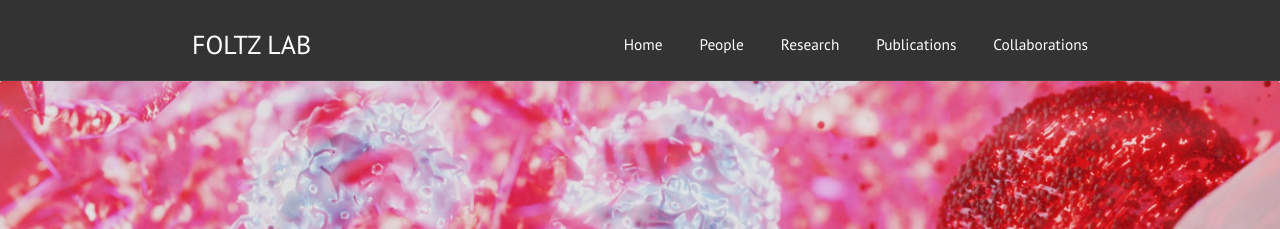
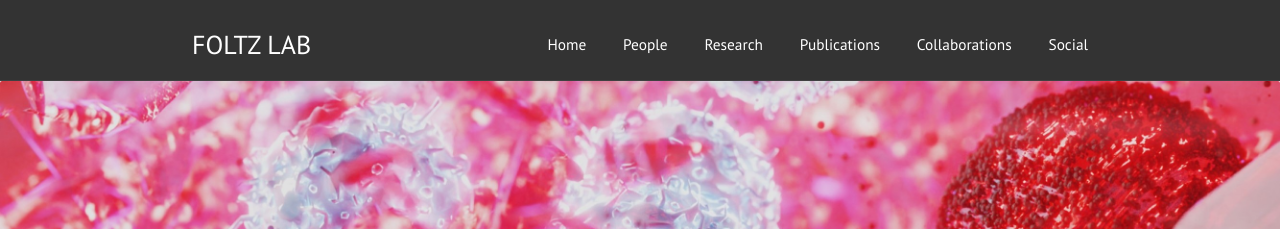
Before and after one commit to Foltz-Lab/Foltz-Lab.github.io, a Jekyll site: the page built from index.html, in a window 1280 px wide. Shown: the top 229 px of the page. Built offline with Jekyll 4.4.1, drawn with Linux system fonts in a browser that asks for light colours.

Commit message:
Update default.html

```diff
--- a/_layouts/default.html
+++ b/_layouts/default.html
@@ -166,6 +166,7 @@
         <a href="https://jfoltzlab.org/research/">Research</a>
         <a href="https://jfoltzlab.org/publications/">Publications</a>
         <a href="https://jfoltzlab.org/col/">Collaborations</a>
+	<a href="https://jfoltzlab.org/social/">Social</a>
       </nav>
     </div>
   </header>
```
